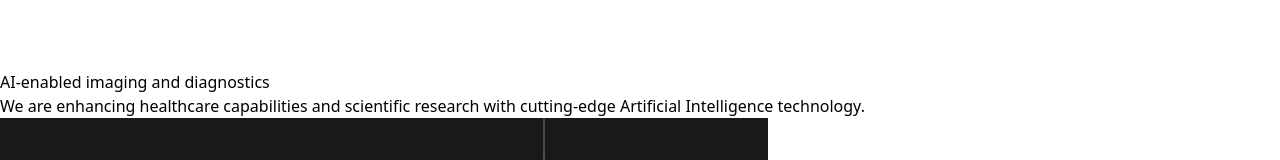
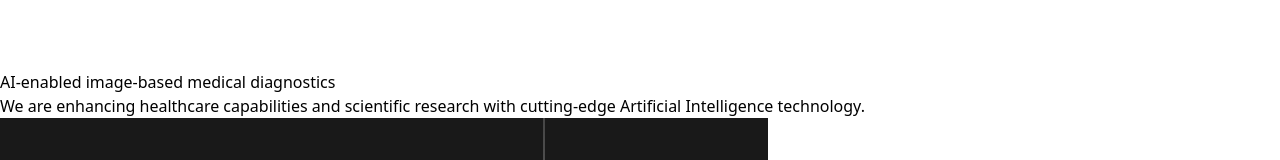
Before and after one commit to spaik-technologies/spaik-technologies.github.io, a React (Vite) app: page /#/ in a window 1280 px wide. Shown: the part 547-707 px from the top of the page. Built offline with nearby package versions, Linux system fonts and the light colour scheme.

Commit message:
deployment

```diff
--- a/src/partials/HeroHome.jsx
+++ b/src/partials/HeroHome.jsx
@@ -34,7 +34,7 @@ function HeroHome() {
 
           {/* Section header */}
           <div className="text-center pb-12 md:pb-16">
-            <h1 className="text-5xl md:text-6xl font-extrabold leading-tighter tracking-tighter mb-4" data-aos="zoom-y-out">AI-enabled imaging and diagnostics</h1>
+            <h1 className="text-5xl md:text-6xl font-extrabold leading-tighter tracking-tighter mb-4" data-aos="zoom-y-out">AI-enabled image-based medical diagnostics</h1>
             {/* <h1 className="text-5xl md:text-6xl font-extrabold leading-tighter tracking-tighter mb-4" data-aos="zoom-y-out">AI-enabled imaging and diagnostics<span className="bg-clip-text text-transparent bg-gradient-to-r from-blue-500 to-teal-400">wonderful</span></h1> */}
             <div className="max-w-3xl mx-auto">
               <p className="text-xl text-gray-600 mb-8" data-aos="zoom-y-out" data-aos-delay="150">We are enhancing healthcare capabilities and scientific research with cutting-edge Artificial Intelligence technology.</p>
```
Also changed, not shown: 3 other files (tests, documents, lock files or other folders).
